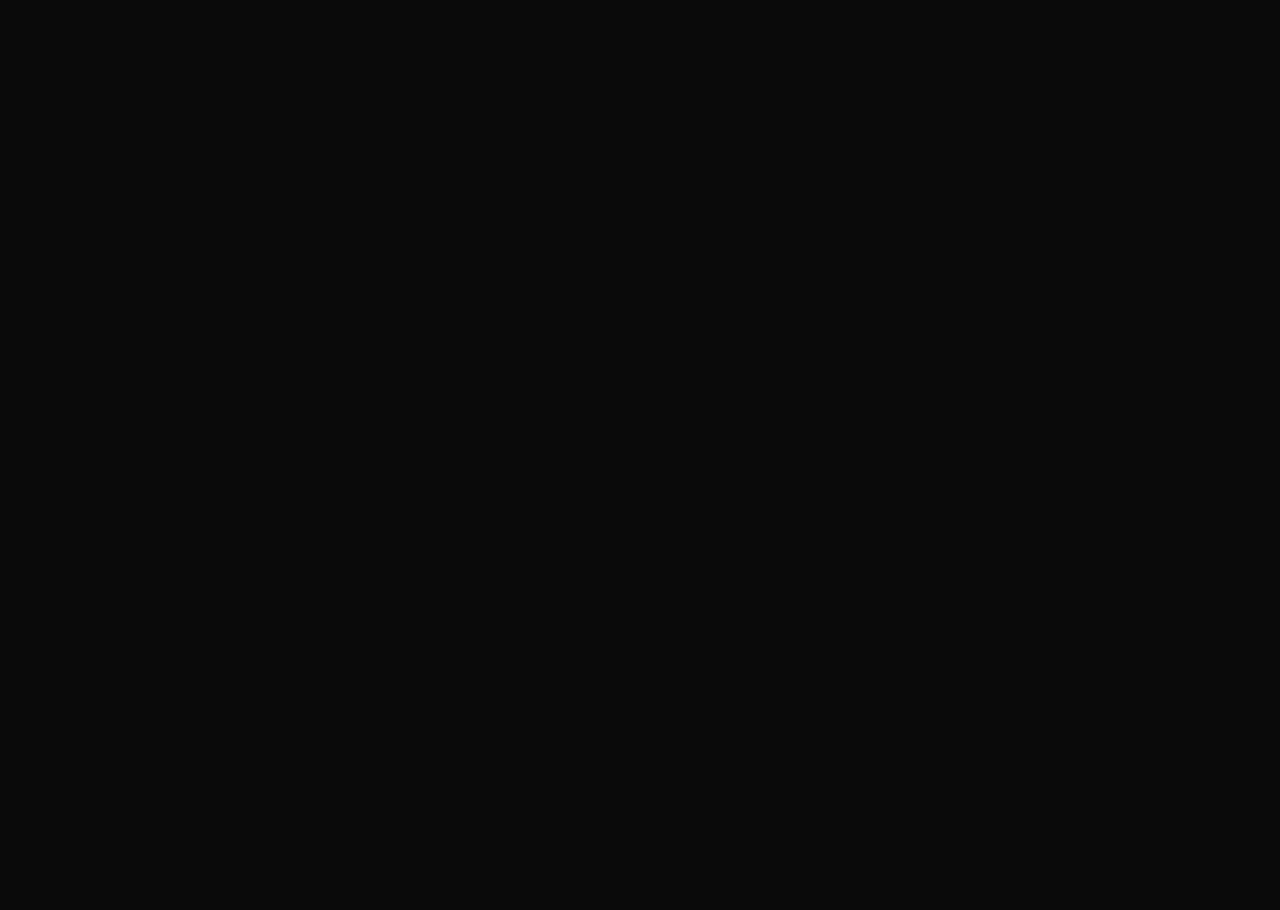
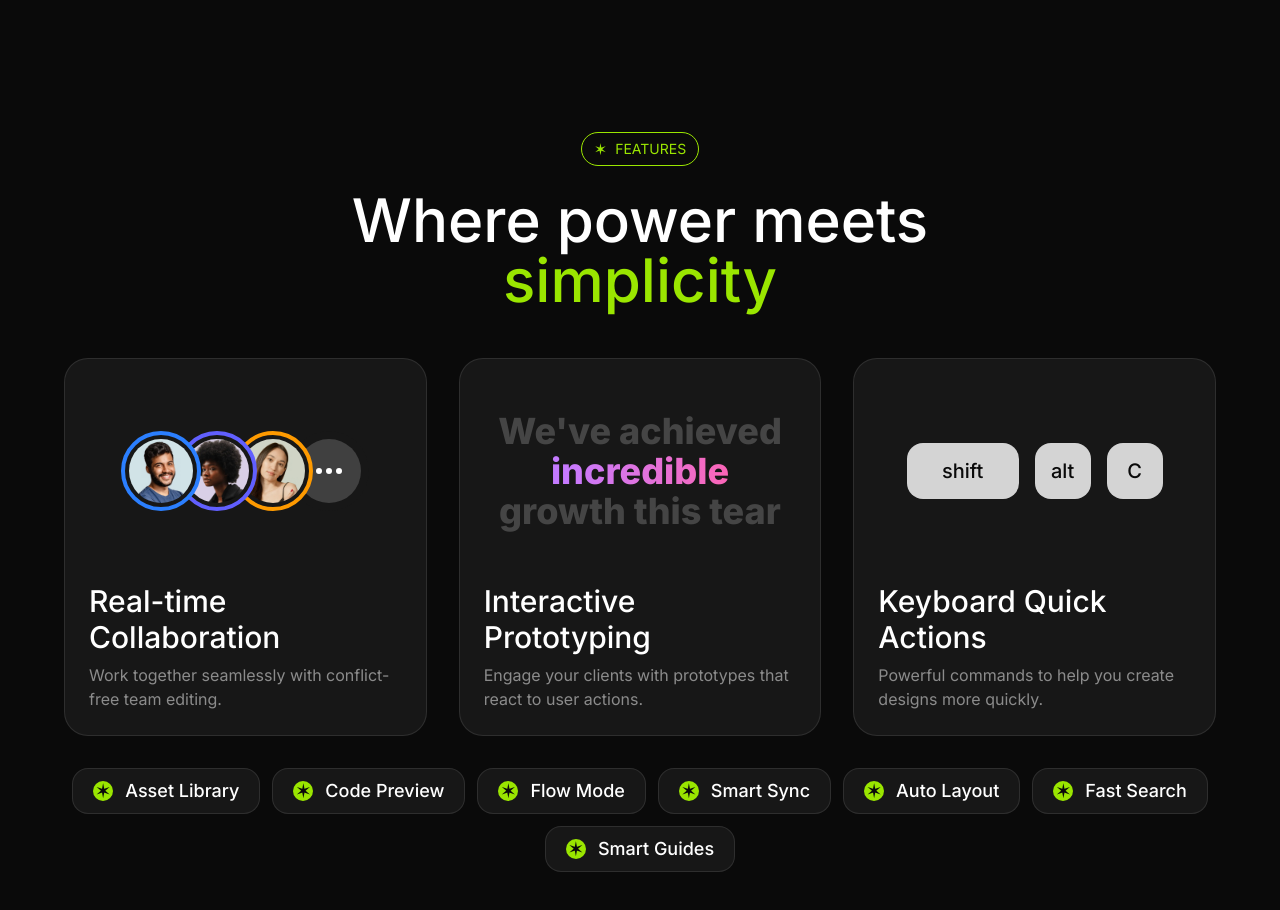
Before and after one commit to Adimehta1970/saas-landing-page, a Next.js app: page / in a window 1280 px wide. Shown: the part 1920-2830 px from the top of the page. Before the commit the page ends 1956 px from the top, so only its background shows below. Built offline with nearby package versions, Linux system fonts and the light colour scheme.

Commit message:
base features section

```diff
--- a/app/page.tsx
+++ b/app/page.tsx
@@ -2,6 +2,7 @@
 import Introduction from "@/sections/Introduction";
 import LogoTicker from "@/sections/LogoTicker";
 import Navbar from "@/sections/Navbar";
+import Features from "@/sections/Features";
 
 export default function Home() {
   return (
@@ -10,6 +11,7 @@
       <Hero />
       <LogoTicker />
       <Introduction />
+      <Features />
     </>
   );
 }
--- /dev/null
+++ b/components/Avatar.tsx
@@ -0,0 +1,18 @@
+import { HTMLAttributes } from "react";
+import { twMerge } from "tailwind-merge";
+
+export default function Avatar(props: HTMLAttributes<HTMLDivElement>) {
+  const { className, children, ...rest } = props;
+
+  return (
+    <div
+      className={twMerge(
+        "size-20 rounded-full overflow-hidden border-4 border-blue-500 p-1 bg-neutral-900",
+        className
+      )}
+      {...rest}
+    >
+      {children}
+    </div>
+  );
+}
--- /dev/null
+++ b/components/FreatureCard.tsx
@@ -0,0 +1,24 @@
+import { twMerge } from "tailwind-merge";
+
+export default function FeatureCard(props: {
+  title: string;
+  description: string;
+  children?: React.ReactNode;
+  className?: string;
+}) {
+  const { title, description, children, className } = props;
+  return (
+    <div
+      className={twMerge(
+        "bg-neutral-900 border border-white/10 p-6 rounded-3xl",
+        className
+      )}
+    >
+      <div className=" aspect-video">{children}</div>
+      <div>
+        <h3 className="text-3xl font-medium mt-6">{title}</h3>
+        <p className="text-white/50 mt-2">{description}</p>
+      </div>
+    </div>
+  );
+}
--- /dev/null
+++ b/components/Key.tsx
@@ -0,0 +1,17 @@
+import { HTMLAttributes } from "react";
+import { twMerge } from "tailwind-merge";
+
+export default function Key(props: HTMLAttributes<HTMLDivElement>) {
+  const { className, children, ...rest } = props;
+  return (
+    <div
+      className={twMerge(
+        "size-14 bg-neutral-300 inline-flex items-center justify-center rounded-2xl text-xl text-neutral-950 font-medium",
+        className
+      )}
+      {...rest}
+    >
+      {children}
+    </div>
+  );
+}
--- a/sections/Features.tsx
+++ b/sections/Features.tsx
@@ -1,3 +1,12 @@
+import FeatureCard from "@/components/FreatureCard";
+import Tag from "@/components/Tag";
+import avatar1 from "@/assets/images/avatar-ashwin-santiago.jpg";
+import avatar2 from "@/assets/images/avatar-lula-meyers.jpg";
+import avatar3 from "@/assets/images/avatar-florence-shaw.jpg";
+import Image from "next/image";
+import Avatar from "@/components/Avatar";
+import Key from "@/components/Key";
+
 const features = [
   "Asset Library",
   "Code Preview",
@@ -9,5 +18,84 @@
 ];
 
 export default function Features() {
-  return <div>Features</div>;
+  return (
+    <section className="py-24">
+      <div className="container sm:max-w-2xl md:max-w-6xl lg:max-w-full">
+        <div className="flex justify-center">
+          <Tag>Features</Tag>
+        </div>
+        <h2 className="text-center text-6xl font-medium mt-6 max-w-2xl mx-auto">
+          Where power meets <span className="text-lime-400">simplicity</span>
+        </h2>
+        <div className="mt-12 grid grid-cols-1 md:grid-cols-4 lg:grid-cols-3 gap-8">
+          <FeatureCard
+            title="Real-time Collaboration"
+            description="Work together seamlessly with conflict-free team editing."
+            className="md:col-span-2 lg:col-span-1"
+          >
+            <div className="aspect-video flex items-center justify-center">
+              <Avatar className="z-40">
+                <Image src={avatar1} alt="Avatar 1" className="rounded-full" />
+              </Avatar>
+              <Avatar className="-ml-6 border-indigo-500 z-30">
+                <Image src={avatar2} alt="Avatar 2" className="rounded-full" />
+              </Avatar>
+              <Avatar className="-ml-6 border-amber-500 z-20">
+                <Image src={avatar3} alt="Avatar 3" className="rounded-full" />
+              </Avatar>
+              <Avatar className="-ml-6 border-transparent">
+                <div className="size-full bg-neutral-700 rounded-full inline-flex items-center justify-center gap-1">
+                  {Array.from({ length: 3 }).map((_, i) => (
+                    <span
+                      key={i}
+                      className="size-1.5 rounded-full bg-white inline"
+                    ></span>
+                  ))}
+                </div>
+              </Avatar>
+            </div>
+          </FeatureCard>
+          <FeatureCard
+            title="Interactive Prototyping"
+            description="Engage your clients with prototypes that react to user actions."
+            className="md:col-span-2 lg:col-span-1"
+          >
+            <div className="aspect-video flex items-center justify-center">
+              <p className="text-4xl font-extrabold text-white/20 text-center">
+                We've achieved{" "}
+                <span className="bg-gradient-to-r from-purple-400 to-pink-400 bg-clip-text text-transparent">
+                  incredible
+                </span>{" "}
+                growth this tear
+              </p>
+            </div>
+          </FeatureCard>
+          <FeatureCard
+            title="Keyboard Quick Actions"
+            description="Powerful commands to help you create designs more quickly."
+            className="md:col-span-2 md:col-start-2 lg:col-span-1 lg:col-start-auto"
+          >
+            <div className="aspect-video flex items-center justify-center gap-4">
+              <Key className="w-28">shift</Key>
+              <Key>alt</Key>
+              <Key>C</Key>
+            </div>
+          </FeatureCard>
+        </div>
+        <div className="mt-8 flex flex-wrap gap-3 justify-center">
+          {features.map((feature) => (
+            <div
+              key={feature}
+              className="bg-neutral-900 border border-white/10 inline-flex px-3 md:px-5 py-1.5 md:py-2 rounded-2xl gap-3 items-center"
+            >
+              <span className="bg-lime-400 text-neutral-950 size-5 rounded-full inline-flex items-center justify-center text-xl">
+                &#10038;
+              </span>
+              <span className="font-medium md:text-lg">{feature}</span>
+            </div>
+          ))}
+        </div>
+      </div>
+    </section>
+  );
 }
```
